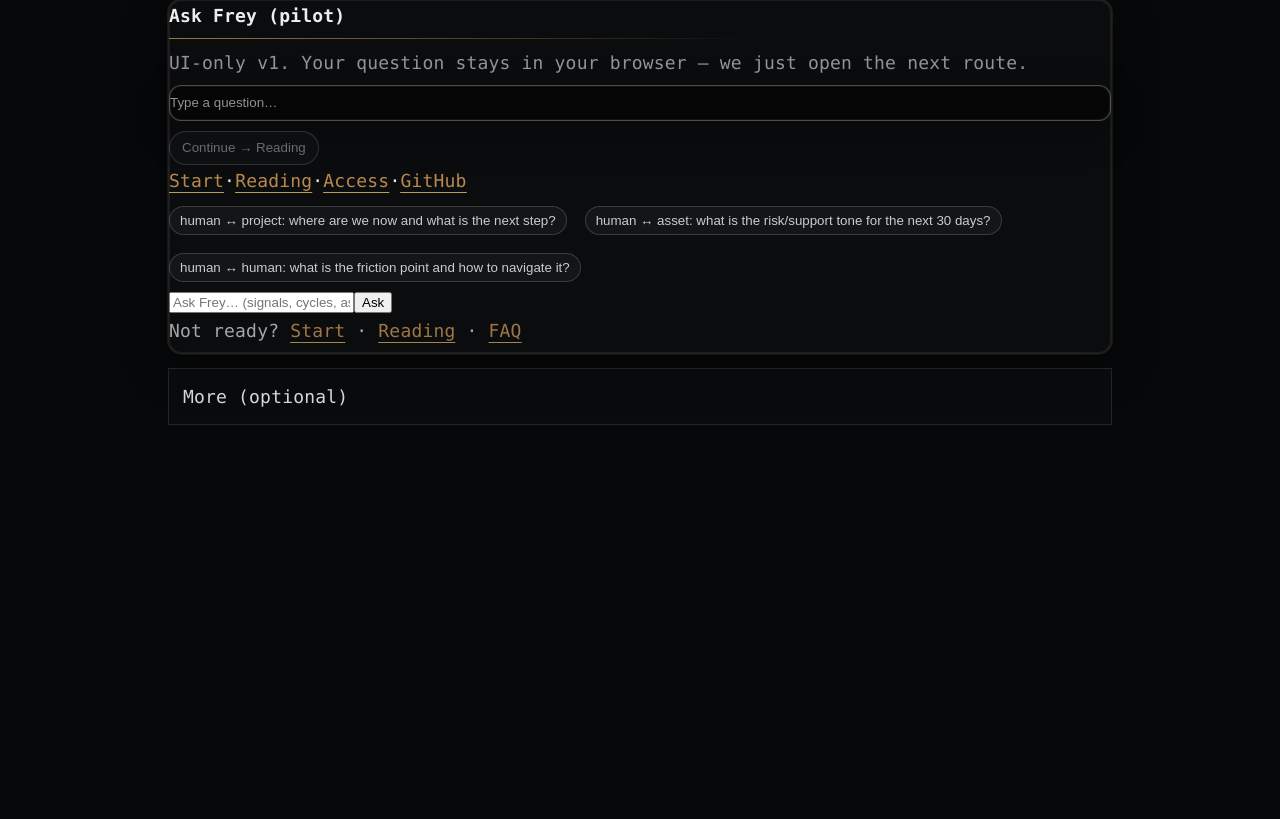
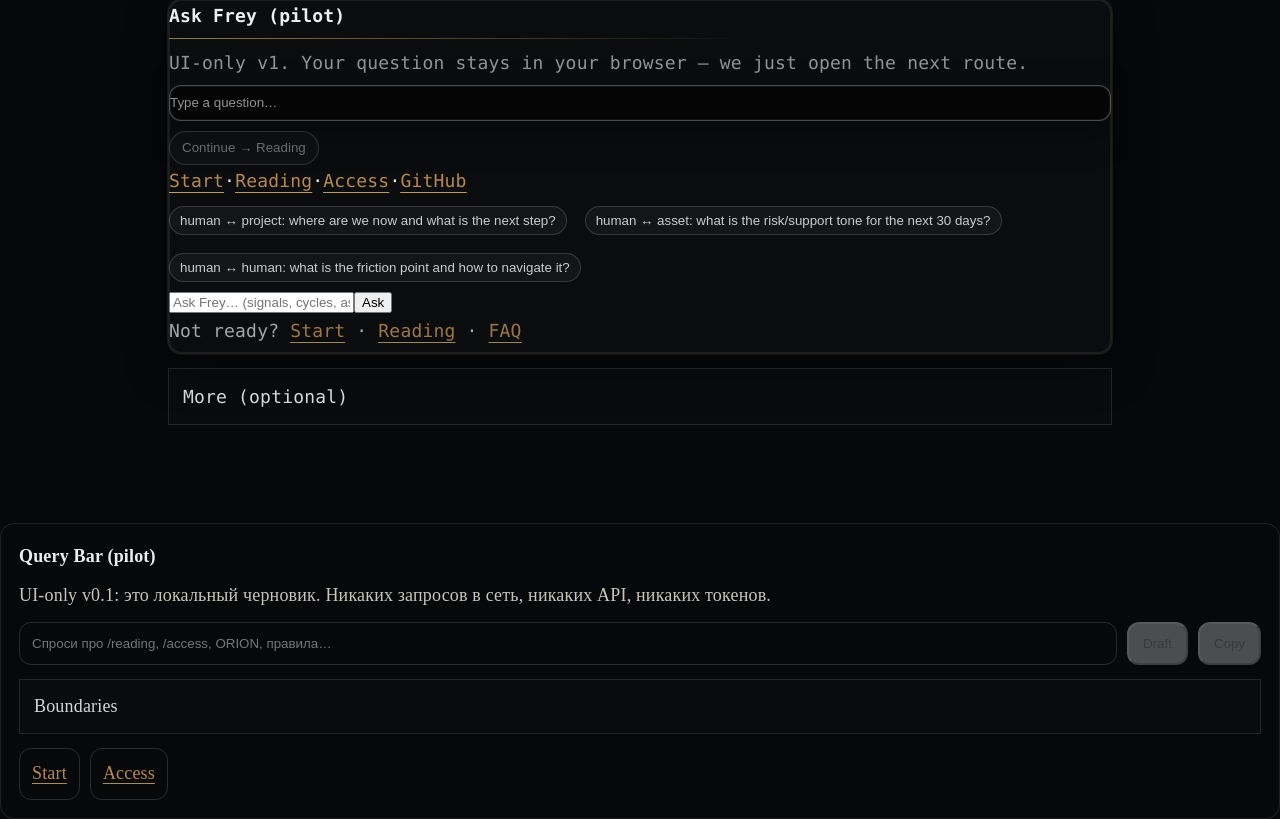
Before and after one commit to AiBhrigu/bhrigu-portal, a Next.js app: page /frey in a window 1280 px wide. Shown: the part 363-1182 px from the top of the page. Before the commit the page ends 858 px from the top, so only its background shows below. Built offline with nearby package versions, Linux system fonts and the light colour scheme.

Commit message:
frey: query bar copy + boundaries (ui-only) v0.2

```diff
--- a/pages/frey.js
+++ b/pages/frey.js
@@ -57,6 +57,29 @@ EXIT: …`;
     }
   };
 
+
+  // Φ-QUERYBAR: local-only query drafting (no network)
+  const [freyQuery, setFreyQuery] = useState("");
+  const [freyDraft, setFreyDraft] = useState("");
+  const [freyCopied, setFreyCopied] = useState(false);
+
+  const onFreyQuerySubmit = (e) => {
+    e.preventDefault();
+    const v = (freyQuery || "").trim();
+    setFreyDraft(v);
+    setFreyCopied(false);
+  };
+
+  const onFreyCopy = async () => {
+    const v = (freyQuery || "").trim();
+    if (!v) return;
+    try {
+      await navigator.clipboard.writeText(v);
+      setFreyCopied(true);
+    } catch (_) {
+      setFreyCopied(false);
+    }
+  };
   return (
     <>
       <Head>
@@ -217,7 +240,52 @@ user ↔ scenario → relevance / maturity / decision nodes</pre>
 
       </main>
 
-      <style jsx>{`
+
+      {/* Φ-QUERYBAR: UI-only query drafting (pilot) */}
+      <section style={{ marginTop: 28, padding: 18, border: "1px solid rgba(255,255,255,0.10)", borderRadius: 14 }}>
+        <h2 style={{ margin: 0 }}>Query Bar (pilot)</h2>
+        <p style={{ marginTop: 10, opacity: 0.85 }}>
+          UI-only v0.1: это локальный черновик. Никаких запросов в сеть, никаких API, никаких токенов.
+        </p>
+
+        <form onSubmit={onFreyQuerySubmit} style={{ display: "flex", gap: 10, marginTop: 12, flexWrap: "wrap" }}>
+          <input
+            value={freyQuery}
+            onChange={(e) => setFreyQuery(e.target.value)}
+            placeholder="Спроси про /reading, /access, ORION, правила…"
+            style={{ flex: "1 1 320px", minWidth: 240, padding: "12px 12px", borderRadius: 12, border: "1px solid rgba(255,255,255,0.14)", background: "transparent" }}
+          />
+          <button type="submit" disabled={!freyQuery.trim()} style={{ padding: "12px 14px", borderRadius: 12 }}>
+            Draft
+          </button>
+          <button type="button" onClick={onFreyCopy} disabled={!freyQuery.trim()} style={{ padding: "12px 14px", borderRadius: 12 }}>
+            {freyCopied ? "Copied" : "Copy"}
+          </button>
+        </form>
+
+        {freyDraft ? (
+          <div style={{ marginTop: 14, padding: 12, borderRadius: 12, border: "1px solid rgba(255,255,255,0.10)" }}>
+            <div style={{ fontSize: 12, opacity: 0.75 }}>Draft</div>
+            <pre style={{ whiteSpace: "pre-wrap", marginTop: 8, marginBottom: 0, fontSize: 14 }}>{freyDraft}</pre>
+          </div>
+        ) : null}
+
+        <details className="fold" style={{ marginTop: 14 }}>
+          <summary className="foldSummary">Boundaries</summary>
+          <ul style={{ marginTop: 10, lineHeight: 1.45, opacity: 0.9 }}>
+            <li>UI-only v0.1 — <b>нет</b> сетевых вызовов, <b>нет</b> публичных endpoints.</li>
+            <li>Поле ввода локальное: текст остаётся в браузере.</li>
+            <li>Когда появятся реальные ответы — они будут за гейтами Trust/epistemic/IP.</li>
+          </ul>
+        </details>
+
+        <div style={{ display: "flex", gap: 10, marginTop: 14, flexWrap: "wrap" }}>
+          <a href="/start" style={{ padding: "10px 12px", borderRadius: 12, border: "1px solid rgba(255,255,255,0.14)" }}>Start</a>
+          <a href="/access" style={{ padding: "10px 12px", borderRadius: 12, border: "1px solid rgba(255,255,255,0.14)" }}>Access</a>
+        </div>
+      </section>
+
+<style jsx>{`
           /*__FREY_ASKFREY_PREMIUM_V1_0_3__*/
 
 /*__PHI_TOKENS_V1_0__*/
```
